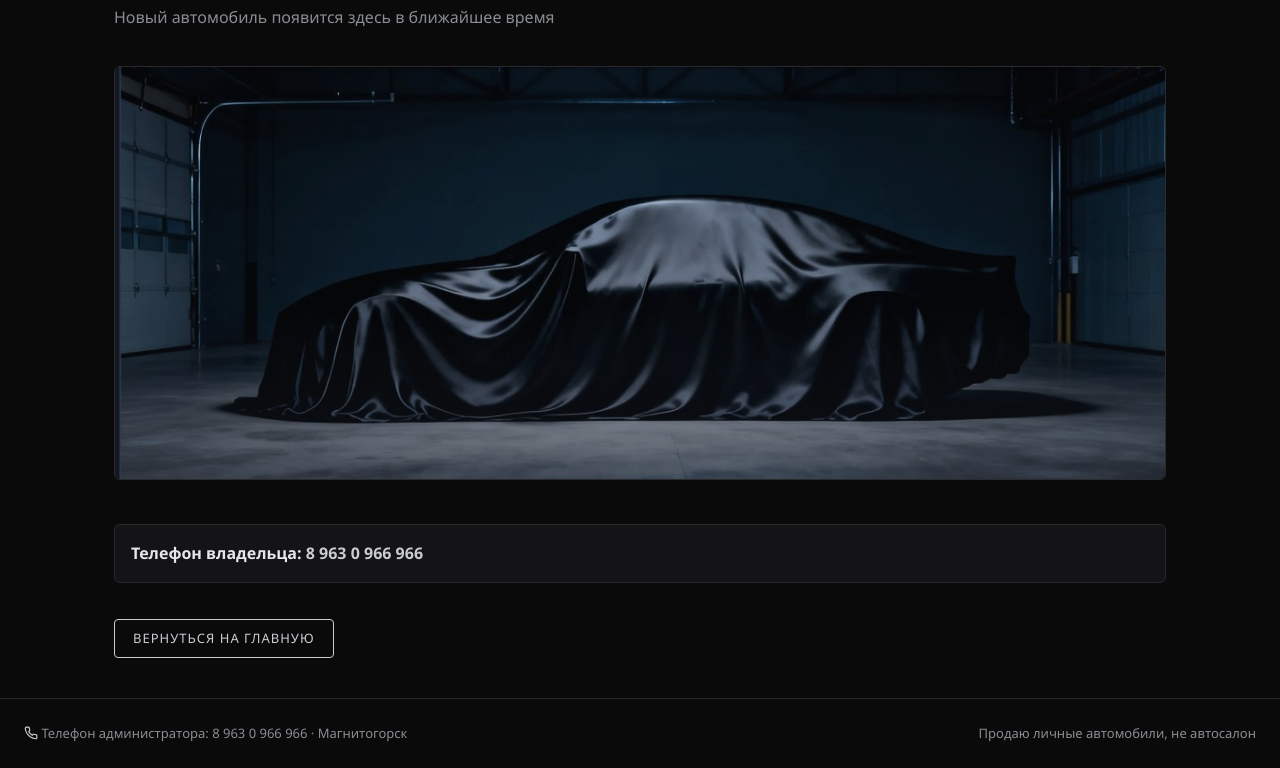
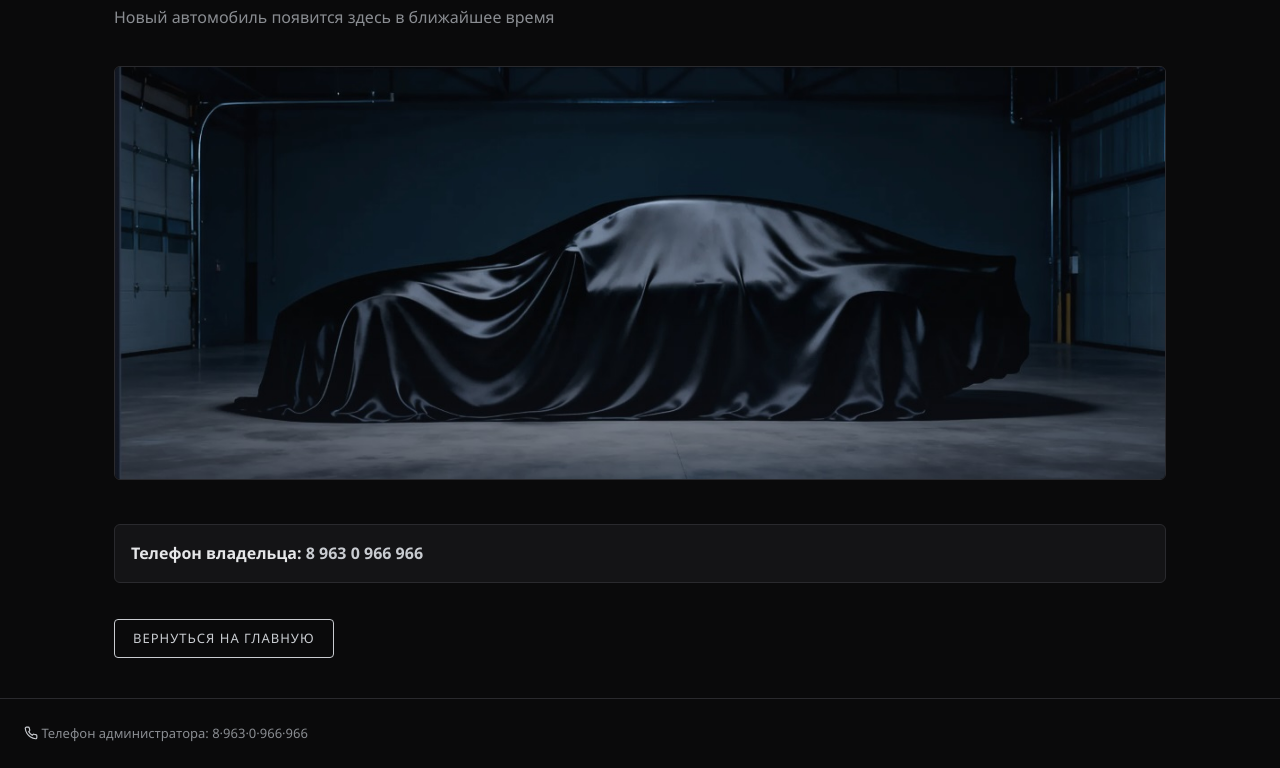
Before and after one commit to Smolentsov/74avto.ru, a plain HTML site: page car-3.html in a window 1280 px wide. Shown: the part 161-929 px from the top of the page. Drawn offline with Linux system fonts and the light colour scheme.

Commit message:
Update car-3.html

```diff
--- a/car-3.html
+++ b/car-3.html
@@ -26,8 +26,7 @@
 </div>
 
 <footer>
-  <div><svg width="14" height="14" viewBox="0 0 24 24" fill="none" stroke="#c9ccd1" stroke-width="2" style="vertical-align:-2px"><path d="M22 16.9v3a2 2 0 0 1-2.2 2 19.8 19.8 0 0 1-8.6-3 19.5 19.5 0 0 1-6-6 19.8 19.8 0 0 1-3-8.7A2 2 0 0 1 4.1 2h3a2 2 0 0 1 2 1.7c.1 1 .4 2 .7 2.8a2 2 0 0 1-.5 2.1L8.1 9.9a16 16 0 0 0 6 6l1.3-1.3a2 2 0 0 1 2.1-.4c.9.3 1.9.5 2.8.7a2 2 0 0 1 1.7 2z"/></svg> Телефон администратора: 8 963 0 966 966 · Магнитогорск</div>
-  <div>Продаю личные автомобили, не автосалон</div>
+  <div><svg width="14" height="14" viewBox="0 0 24 24" fill="none" stroke="#c9ccd1" stroke-width="2" style="vertical-align:-2px"><path d="M22 16.9v3a2 2 0 0 1-2.2 2 19.8 19.8 0 0 1-8.6-3 19.5 19.5 0 0 1-6-6 19.8 19.8 0 0 1-3-8.7A2 2 0 0 1 4.1 2h3a2 2 0 0 1 2 1.7c.1 1 .4 2 .7 2.8a2 2 0 0 1-.5 2.1L8.1 9.9a16 16 0 0 0 6 6l1.3-1.3a2 2 0 0 1 2.1-.4c.9.3 1.9.5 2.8.7a2 2 0 0 1 1.7 2z"/></svg> Телефон администратора: 8·963·0·966·966</div>
 </footer>
 
 </body></html>
```
